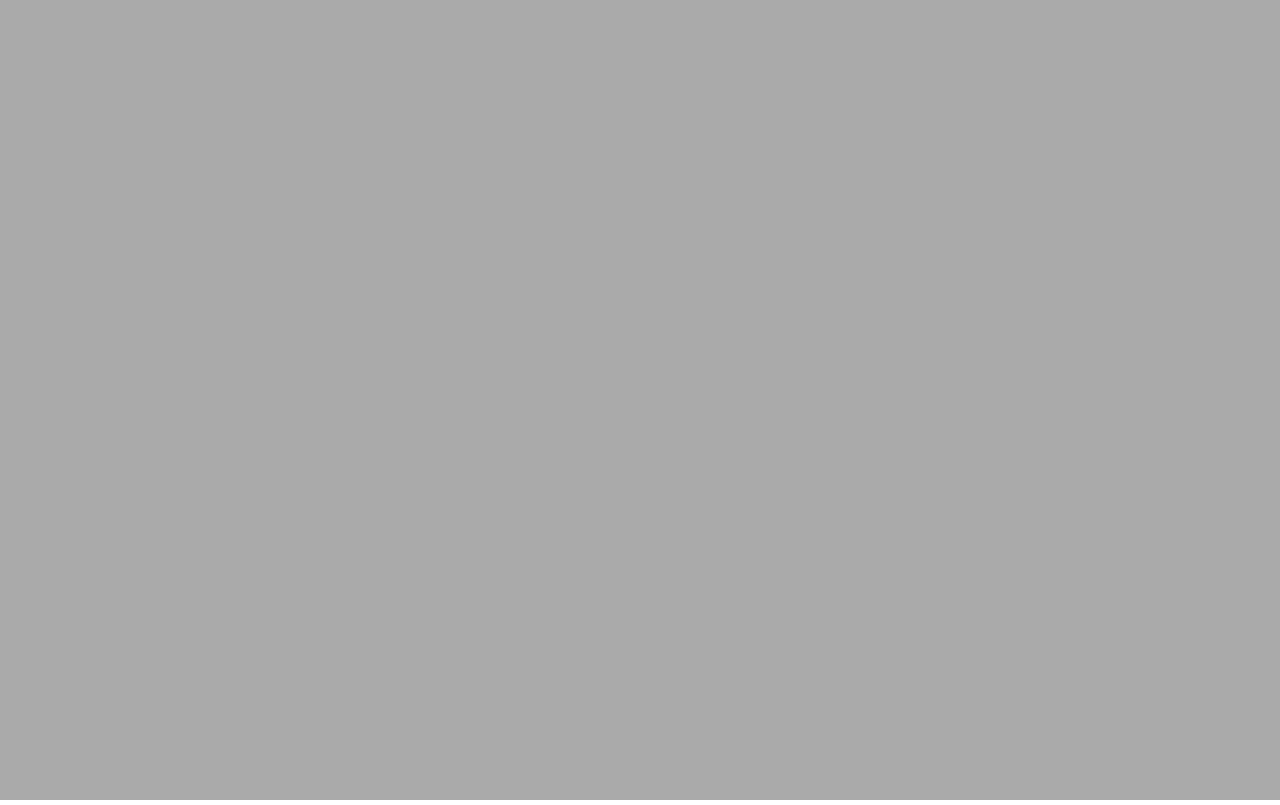
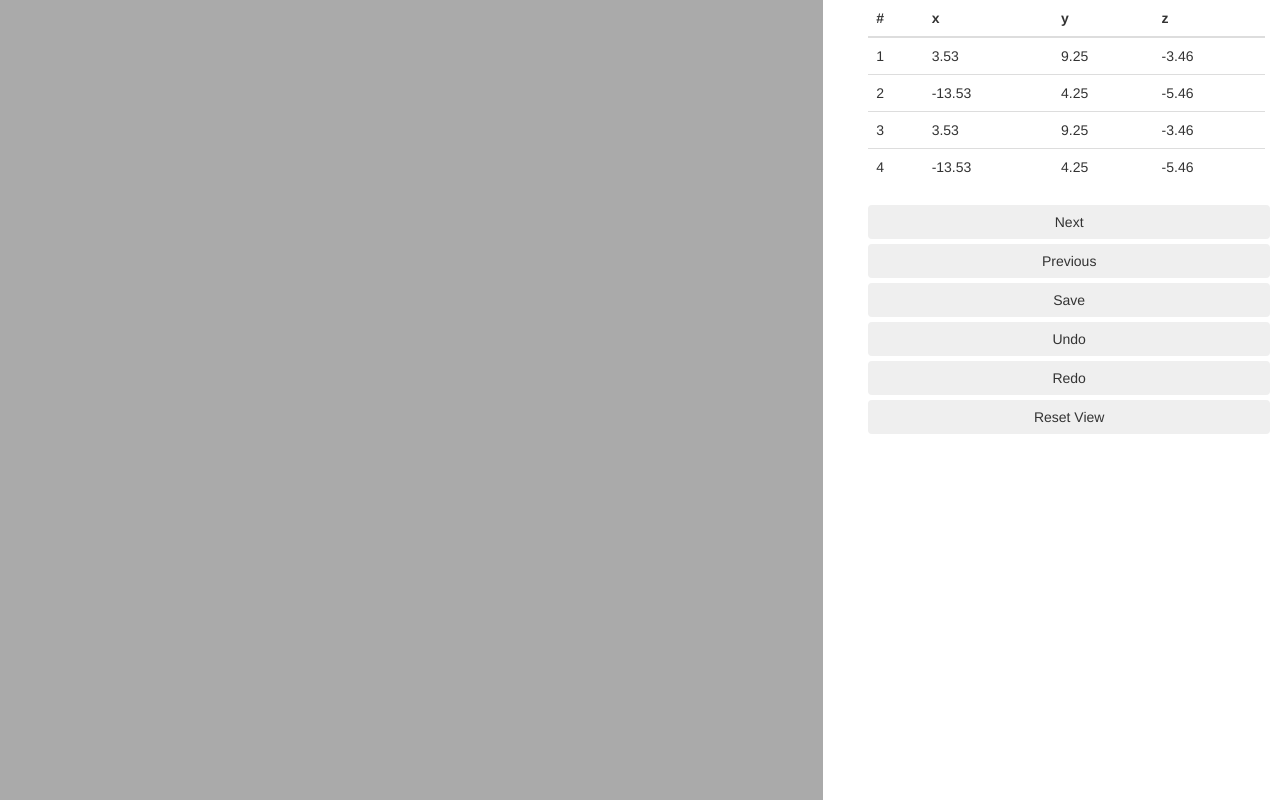
Before and after one commit to jabooth/landmarker-old, a plain HTML site: page landmarker/static/index.html in a window 1280 px wide. Drawn offline with Linux system fonts and the light colour scheme; no server answers.

Commit message:
scaling of lms based on model, bootstrap first att

```diff
--- a/landmarker/static/index.html
+++ b/landmarker/static/index.html
@@ -2,12 +2,71 @@
 <html lang="en">
 <head>
     <title>Landmarker</title>
+    <meta name="viewport" content="width=device-width, initial-scale=1, maximum-scale=1, user-scalable=no">
     <link href="css/bootstrap.css" rel="stylesheet">
     <link href="css/viewport.css" rel="stylesheet">
 </head>
 <body>
 
-<div class="viewport"></div>
+<div class="container-fluid">
+
+    <div class="row">
+        <div class="col-xs-8" id="viewportContainer">
+            <div class="viewport"></div>
+        </div>
+        <div class="col-xs-4">
+            <table class="table table-hover">
+                <thead>
+                <tr>
+                    <th>#</th>
+                    <th>x</th>
+                    <th>y</th>
+                    <th>z</th>
+                </tr>
+                </thead>
+                <tr>
+                    <td>1</td>
+                    <td>3.53</td>
+                    <td>9.25</td>
+                    <td>-3.46</td>
+                </tr>
+                <tr>
+                    <td>2</td>
+                    <td>-13.53</td>
+                    <td>4.25</td>
+                    <td>-5.46</td>
+                </tr>
+                <tr>
+                    <td>3</td>
+                    <td>3.53</td>
+                    <td>9.25</td>
+                    <td>-3.46</td>
+                </tr>
+                <tr>
+                    <td>4</td>
+                    <td>-13.53</td>
+                    <td>4.25</td>
+                    <td>-5.46</td>
+                </tr>
+            </table>
+
+            <div class="btn-toolbar">
+                <input type="button" id="nextMesh" value="Next"
+                       class="btn btn-large btn-block brn-primary">
+                <input type="button" id="previousMesh" value="Previous"
+                       class="btn btn-large btn-block">
+                <input type="button" id="saveLandmarks" value="Save"
+                       class="btn btn-large btn-block">
+                <input type="button" id="undo" value="Undo"
+                       class="btn btn-large btn-block">
+                <input type="button" id="redo" value="Redo"
+                       class="btn btn-large btn-block">
+                <input type="button" id="resetView" value="Reset View"
+                       class="btn btn-large btn-block">
+            </div>
+        </div>
+    </div>
+</div>
 
 <script type="text/template" id="landmark-template">
     <table>
@@ -57,10 +116,6 @@
 <script src="js/rest.js"></script>
 <script src="js/main.js"></script>
 
-<div>
-    <p class="mesh-points">The points is </p>
-    <p class="mesh-trilist">The trilist is </p>
-</div>
 
 </body>
 
--- a/landmarker/static/js/landmark.js
+++ b/landmarker/static/js/landmark.js
@@ -471,10 +471,13 @@ LM.Mesh = function (mesh, modelId) {
         };
     }
 
+
+
     return {
         getModelId: function () {return modelId;},
         toJSON: toJSON,
-        getMesh: function () {return mesh;}
+        getMesh: function () {return mesh;},
+        landmarkRadius: mesh.geometry.boundingSphere.radius / 100
     }
 };
 
--- a/landmarker/static/js/main.js
+++ b/landmarker/static/js/main.js
@@ -98,7 +98,7 @@ signals.meshChanged.add( function (mesh) {
     meshL = mesh;
     // make a fresh LM set
     lmSet = LM.LandmarkSet(['PTS'], [34],
-                           mesh.getModelId());
+        mesh.getModelId());
     console.log("clearing landmarks for new face");
     signals.landmarkSetChanged.dispatch(lmSet);
 });
@@ -106,3 +106,26 @@ signals.meshChanged.add( function (mesh) {
 var restURL = "http://localhost:5000/";
 var restClient = RIO.RESTClient(restURL, 'icip34');
 restClient.retrieveFirstMesh();
+
+$(function () {
+    $("#nextMesh").click(function () {
+        restClient.retrieveMeshAfter(meshL.getModelId());
+    });
+    $("#previousMesh").click(function () {
+        restClient.retrieveMeshBefore(meshL.getModelId());
+    });
+    $("#saveLandmarks").click(function () {
+        restClient.saveLandmarks(meshL.getModelId(), lmSet);
+    });
+    $('#undo').click(function() {
+        lmSet.undo();
+        signals.landmarkSetChanged.dispatch(lmSet);
+    })
+    $('#redo').click(function() {
+        lmSet.redo();
+        signals.landmarkSetChanged.dispatch(lmSet);
+    })
+    $('#resetView').click(function() {
+        signals.resetView.dispatch();
+    })
+});
--- a/landmarker/static/js/viewer.js
+++ b/landmarker/static/js/viewer.js
@@ -283,9 +283,11 @@ var Viewport = function (signals, keyboard, $dom) {
     });
 
     signals.windowResize.add(function () {
-        camera.aspect = dom.offsetWidth / dom.offsetHeight;
+        var w = $("#viewportContainer").width();
+        var h = $(window).height()
+        camera.aspect = w/h;
         camera.updateProjectionMatrix();
-        renderer.setSize(dom.offsetWidth, dom.offsetHeight);
+        renderer.setSize(w, h);
         render();
     });
 
@@ -323,7 +325,8 @@ var Viewport = function (signals, keyboard, $dom) {
         for (i = 0; i < visibleLms.length; i++) {
             lmInfo = visibleLms[i];
             var p = lmInfo.landmark.getPoint();
-            var sphere = createSphere(p, 2, lmInfo.landmark.isSelected());
+            var sphere = createSphere(p, mesh.landmarkRadius,
+                                      lmInfo.landmark.isSelected());
             landmarkSymbols.push(sphere);
             scene.add(sphere);
             landmarkSymbolToLandmark[sphere.id] = lmInfo;
```
